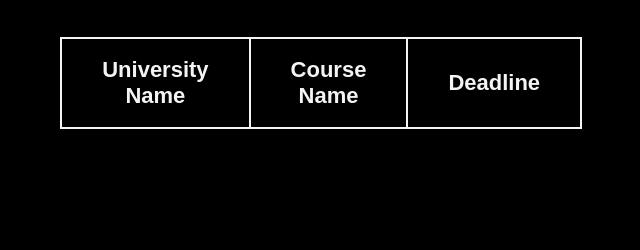
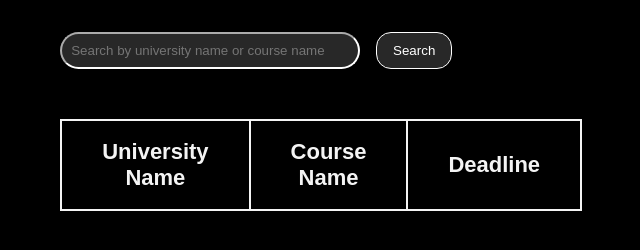
Before and after one commit to Agnitsingh/ProjectDeadline, a website: page all.html in a window 1280 px wide. Shown: the part 338-588 px from the top of the page, without its empty margins (327-967 px from the left). Drawn offline with Linux system fonts and the light colour scheme; no server answers.

Commit message:
search function

```diff
--- a/all.html
+++ b/all.html
@@ -1,17 +1,20 @@
 <!DOCTYPE html>
 <html>
 <head>
-  <title>Entries</title>
-
+  <title>Search Universities</title>
   <link rel="stylesheet" href="allStyles.css">
 </head>
 
 <body>
-
     <div class="container">
         <div class="nav">
             <a href="https://www.gradright.com/"><img src="https://www.gradright.com/wp-content/themes/gradright/img/logo.svg" class="img-fluid"></a>
             <a class="view" href="index.html">Search by deadline</a>
+        </div>
+
+        <div class="searchDiv">
+            <input class="search" type="text" id="searchInput" placeholder="Search by university name or course name">
+            <button class="sbtn" onclick="searchEntries()">Search</button>
         </div>
 
         <div class="tableDiv">
@@ -25,10 +28,25 @@
         </div>
     </div>
 
+    <script>
+        // Function to filter entries based on search input
+        function searchEntries() {
+            const searchInput = document.getElementById('searchInput').value.toLowerCase();
+            const entriesTable = document.getElementById('entriesTable');
+            const rows = entriesTable.getElementsByTagName('tr');
 
+            for (let i = 1; i < rows.length; i++) {
+                const universityName = rows[i].cells[0].textContent.toLowerCase();
+                const courseName = rows[i].cells[1].textContent.toLowerCase();
 
+                if (universityName.includes(searchInput) || courseName.includes(searchInput)) {
+                    rows[i].style.display = '';
+                } else {
+                    rows[i].style.display = 'none';
+                }
+            }
+        }
 
-  <script>
         // Fetch entries from the API and display them in the table
         fetch('http://localhost:4500/entries')
             .then(response => response.json())
--- a/allStyles.css
+++ b/allStyles.css
@@ -32,8 +32,39 @@
     color: #FC8C50;
 }
 
+.searchDiv{
+    margin-top: 35px;
+    display: flex;
+    justify-content: flex-start;
+}
+
+.search{
+    background-color: #282828;
+    width: 55%;
+    border-radius: 30px;
+    padding: 9px;
+    color: white;;
+    border-color: white
+}
+
+.sbtn{
+    border: 1px solid white;
+    margin-left: 1rem;
+    width: 15%;
+    padding: 8px;
+    background-color: #282828;;
+    color: white;
+    border-radius: 15px;
+}
+
+.sbtn:hover{
+    background-color: #6FCCFE;
+    cursor: pointer;
+    color: black;
+}
+
 .tableDiv{
-    margin-top: 40px;
+    margin-top: 50px;
 }
 
 table {
```
Lines whose indentation alone changed are shown as unchanged.
